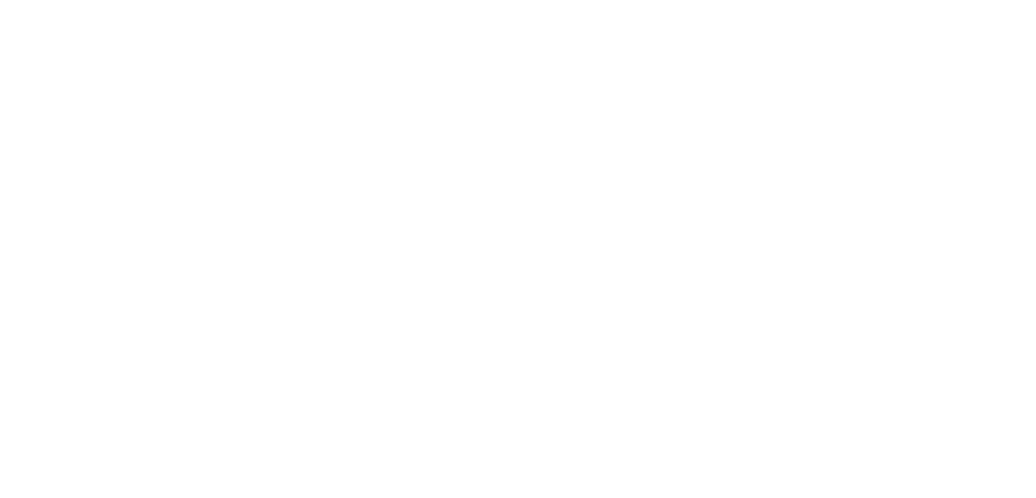
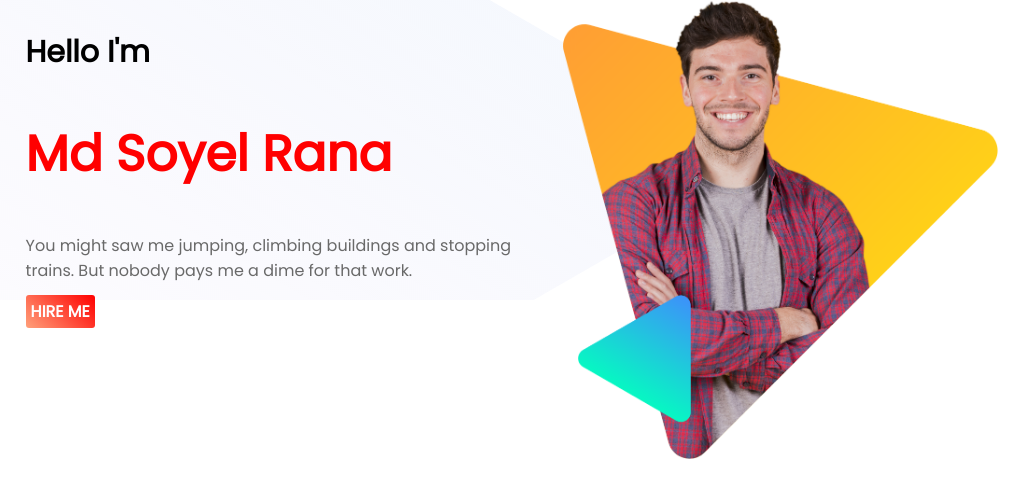
Before and after one commit to soyelrana/personal-website, a plain HTML site: page index.html in a window 1280 px wide. Shown: the whole page, without its empty margins (0-1036 px from the left). Drawn offline with Linux system fonts and the light colour scheme.

Commit message:
first test

```diff
--- a/index.html
+++ b/index.html
@@ -3,9 +3,24 @@
 <head>
     <meta charset="UTF-8">
     <meta name="viewport" content="width=device-width, initial-scale=1.0">
-    <title>Document</title>
+    <title>Personal Website</title>
+    <link href="https://fonts.googleapis.com/css2?family=Poppins&display=swap" rel="stylesheet">
+    <link rel="stylesheet" href="style.css">
 </head>
 <body>
+    <section class="h-bg">
+        <div class="half-width">
+            <h3>Hello I'm</h3>
+            <h1 span class="red-highlight">Md Soyel Rana</span></h1>
+            <p>You might saw me jumping, climbing buildings and stopping trains. But nobody pays me a dime for that work.</p>
+            <a class="link-button" target="_blank" href="https://www.linkedin.com/company/programminghero">HIRE ME</a>
+        </div>
+        <div class="half-width">
+            <img src="images/soyel.png" alt="">
+
+        </div>
+    </section>
+
 
 </body>
 </html>
--- a/style.css
+++ b/style.css
@@ -0,0 +1,44 @@
+body{
+    margin: 0;
+    font-family: 'Poppins', sans-serif;
+}
+h1{
+    font-size: 50px;
+}
+h3{
+    font-size: 30px;
+}
+p{
+    color: dimgray;
+}
+.red-highlight{
+    color: red;
+}
+.half-width{
+    width: 40%;
+    float: left;
+    margin: left 5%;
+    padding-left: 2%;
+
+}
+.half-width img{
+    width: 85%;
+}
+.h-bg{
+    background-image: url("images/header-bg.png");
+    background-repeat: no-repeat;
+}
+section{
+    height: 250px;
+    padding-bottom: 50px;
+
+}
+.link-button{
+    text-decoration: none;
+    background-image: linear-gradient(45deg, lightsalmon, red);
+    padding: 5px;
+    color: white;
+    border-radius: 3px;
+    font-weight: 700;
+
+}
```
Also changed, not shown: images/biography-bg.png (added), images/footer-bg.png (added), images/header-bg.png (added), images/latest-work-bg.png (added), images/latest-work/work-1.png (added), images/latest-work/work-2.jpg (added), images/latest-work/work-3.jpg (added), images/peter_dream.png (added), images/soyel.png (added), 1 other file.
